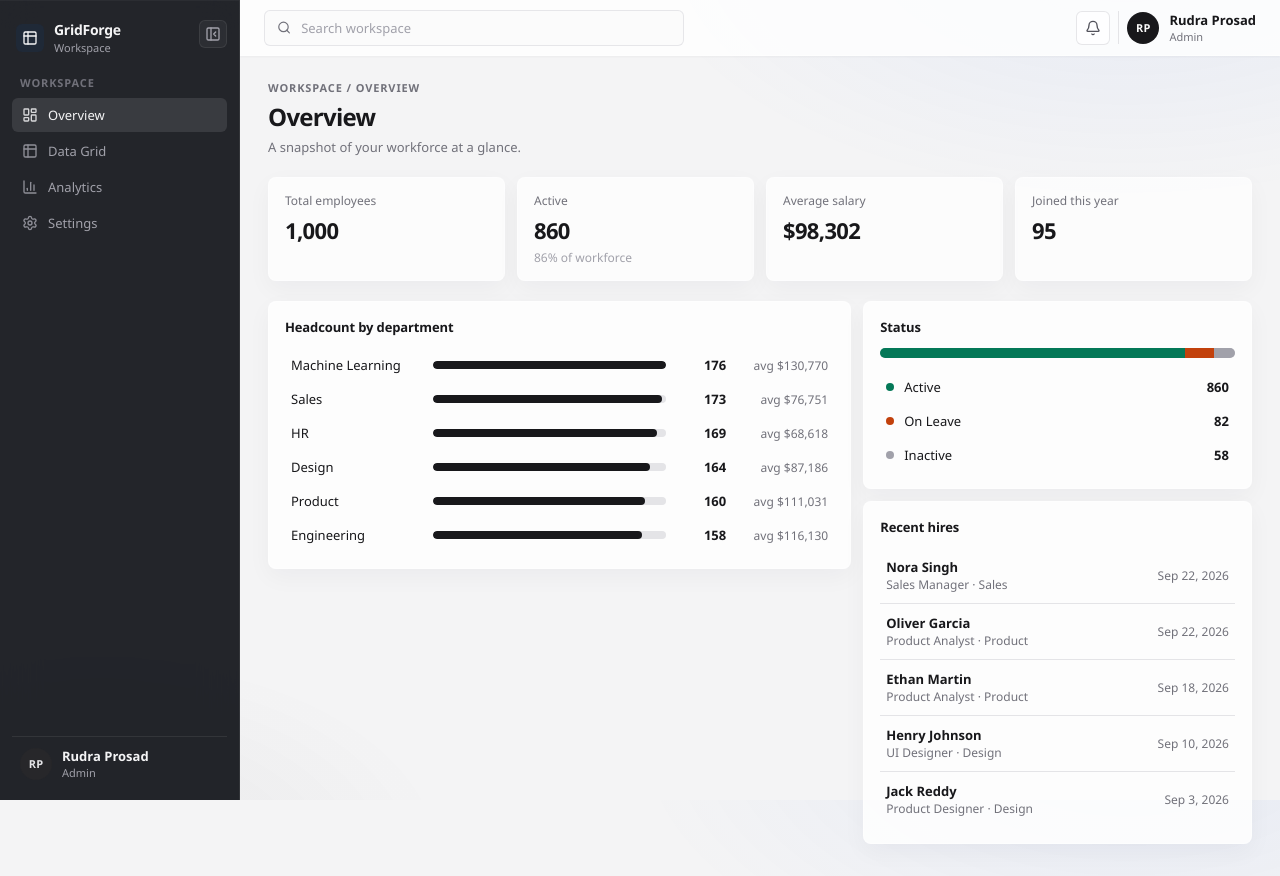
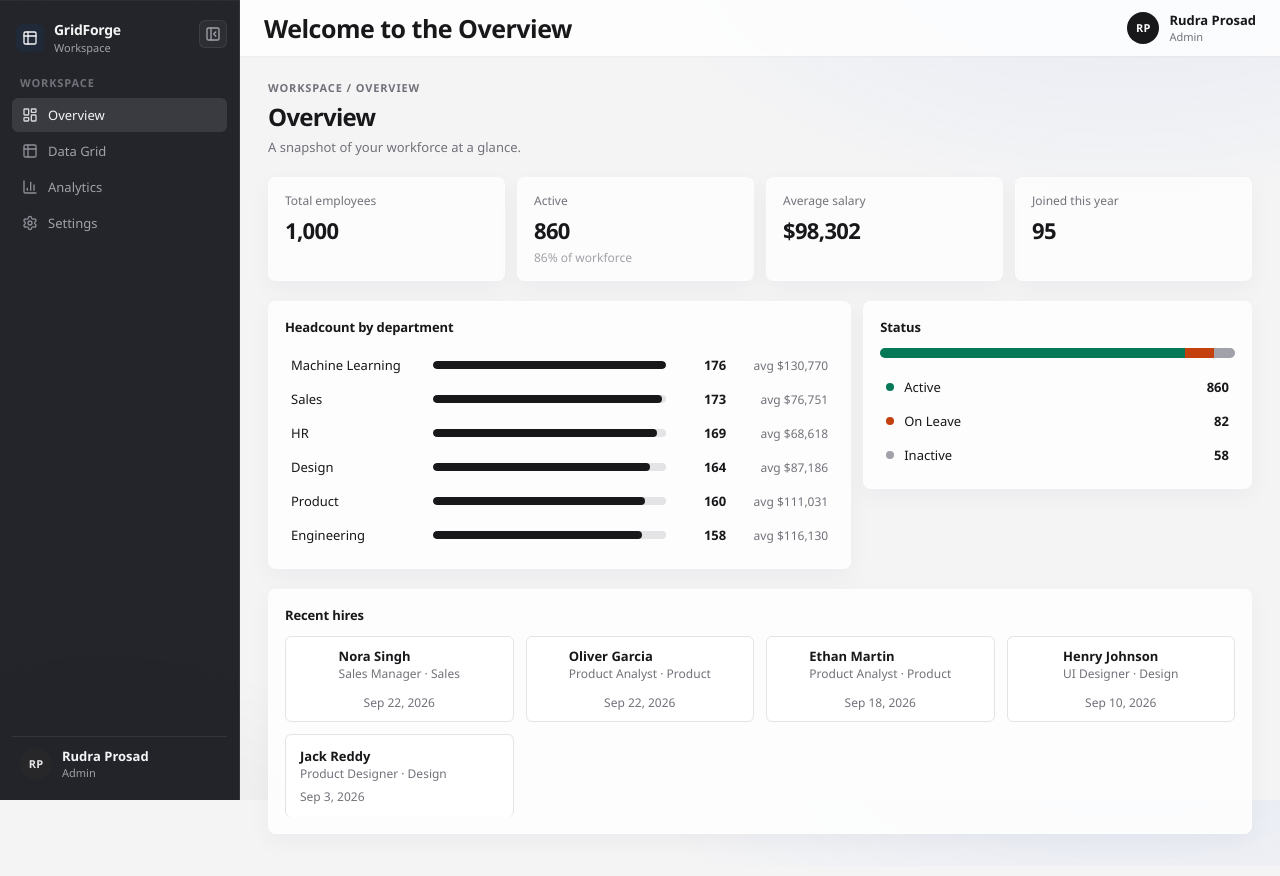
Before and after one commit to Rudra2004-dev/gridforge, a React (Vite) app: page /overview in a window 1280 px wide. Built offline with nearby package versions, Linux system fonts and the light colour scheme.

Commit message:
Added README File

```diff
--- a/src/App.css
+++ b/src/App.css
@@ -258,31 +258,10 @@
   color: var(--text-secondary);
 }
 
-.header-search {
-  display: flex;
-  align-items: center;
-  gap: 8px;
-  flex: 1;
-  max-width: 420px;
-  height: 36px;
-  padding: 0 12px;
-  border: 1px solid rgba(228, 228, 231, 0.9);
-  border-radius: var(--radius-sm);
-  background: rgba(250, 250, 250, 0.72);
-  color: var(--text-muted);
-}
-
-.header-search input {
-  width: 100%;
-  border: 0;
-  outline: none;
-  background: transparent;
-  color: var(--text);
-  font-size: 13px;
-}
-
-.header-search input::placeholder {
-  color: var(--text-faint);
+
+.header-user {
+  padding-left: 0;
+  border-left: 0;
 }
 
 .header-actions {
@@ -304,12 +283,27 @@
   color: var(--text-secondary);
 }
 
+
+.header-heading {
+  min-width: 0;
+  margin: 0;
+  overflow: hidden;
+  text-overflow: ellipsis;
+  white-space: nowrap;
+  font-size: 25px;
+  font-weight: 650;
+  letter-spacing: -0.02em;
+  color: var(--text);
+}
+
 .header-user {
   display: flex;
   align-items: center;
   gap: 10px;
   padding-left: 8px;
   border-left: 1px solid var(--border);
+  padding-left: 0;
+  border-left: 0;
 }
 
 .user-avatar {
@@ -414,6 +408,48 @@
   font-size: 22px;
   font-weight: 650;
   letter-spacing: -0.03em;
+}
+
+
+/* ---------- Overview layout polish ---------- */
+
+/* Side-by-side panels end at the same height (the default is align-items: start) */
+.overview-grid--equal {
+  align-items: stretch;
+}
+
+.panel--fill {
+  display: flex;
+  flex-direction: column;
+}
+
+/* Status has fewer rows than the department chart, so spread its rows
+   evenly instead of leaving empty space at the bottom of the card */
+.panel--fill .status-legend {
+  display: flex;
+  flex: 1;
+  flex-direction: column;
+  justify-content: space-around;
+}
+
+/* Recent hires as a row of cards (5 across on a wide screen, wrapping on narrow ones) */
+.hire-list {
+  display: grid;
+  grid-template-columns: repeat(auto-fit, minmax(200px, 1fr));
+  gap: 12px;
+}
+
+.hire-row,
+.hire-row:last-child {
+  flex-direction: column;
+  align-items: flex-start;
+  justify-content: flex-start;
+  gap: 6px;
+  min-width: 0;
+  padding: 12px 14px;
+  border: 1px solid var(--border);
+  border-radius: var(--radius-sm);
+  background: var(--bg-surface);
 }
 
 .grid-card {
--- a/src/components/layout/Header.tsx
+++ b/src/components/layout/Header.tsx
@@ -1,10 +1,16 @@
-import { Bell, Menu, Search } from "lucide-react";
+import { Menu } from "lucide-react";
+import { useMatches } from "react-router-dom";
+import { getRouteHeading } from "../../lib/routeHandle";
 
 interface HeaderProps {
   onMenuClick: () => void;
 }
 
 function Header({ onMenuClick }: HeaderProps) {
+  // The last match is the deepest active route (the page)
+  const matches = useMatches();
+  const heading = getRouteHeading(matches.at(-1)?.handle);
+
   return (
     <header className="header">
       <button
@@ -16,16 +22,9 @@ function Header({ onMenuClick }: HeaderProps) {
         <Menu size={16} />
       </button>
 
-      <label className="header-search">
-        <Search size={15} />
-        <input type="search" placeholder="Search workspace" />
-      </label>
+      {heading && <p className="header-heading">{heading}</p>}
 
       <div className="header-actions">
-        <button type="button" className="icon-button" aria-label="Notifications">
-          <Bell size={16} />
-        </button>
-
         <div className="header-user">
           <div className="user-avatar" aria-hidden="true">
             RP
--- /dev/null
+++ b/src/lib/routeHandle.ts
@@ -0,0 +1,17 @@
+// Metadata a route can attach via its `handle` field.
+export type RouteHandle = {
+  heading?: string;
+};
+
+// useMatches() types `handle` as unknown, so check it instead of casting.
+export function getRouteHeading(handle: unknown): string | undefined {
+  if (
+    typeof handle === "object" &&
+    handle !== null &&
+    "heading" in handle &&
+    typeof handle.heading === "string"
+  ) {
+    return handle.heading;
+  }
+  return undefined;
+}
--- a/src/pages/OverviewPage.tsx
+++ b/src/pages/OverviewPage.tsx
@@ -73,8 +73,8 @@ function OverviewPage() {
         </article>
       </section>
 
-      <div className="overview-grid">
-        <section className="panel" aria-labelledby="headcount-title">
+            <div className="overview-grid overview-grid--equal">
+        <section className="panel panel--fill" aria-labelledby="headcount-title">
           <h2 className="panel-title" id="headcount-title">
             Headcount by department
           </h2>
@@ -102,17 +102,14 @@ function OverviewPage() {
           </ul>
         </section>
 
-        <div className="overview-side">
-          <section className="panel" aria-labelledby="status-title">
+        <section className="panel panel--fill" aria-labelledby="status-title">
           <h2 className="panel-title" id="status-title">
             Status
           </h2>
           <div
             className="status-bar"
             role="img"
-              aria-label={STATUS_OPTIONS.map(
-                (status) => `${status}: ${statusCounts[status]}`,
-              ).join(", ")}
+            aria-label={STATUS_OPTIONS.map((status) => `${status}: ${statusCounts[status]}`).join(", ")}
           >
             {STATUS_OPTIONS.map((status) => (
               <span
@@ -125,11 +122,7 @@ function OverviewPage() {
           <ul className="status-legend">
             {STATUS_OPTIONS.map((status) => (
               <li key={status}>
-                  <Link
-                    to="/employees"
-                    className="legend-row"
-                    onClick={() => showOnly({ status })}
-                  >
+                <Link to="/employees" className="legend-row" onClick={() => showOnly({ status })}>
                   <span
                     className={`legend-dot status-segment--${STATUS_MODIFIER[status]}`}
                     aria-hidden="true"
@@ -141,6 +134,7 @@ function OverviewPage() {
             ))}
           </ul>
         </section>
+      </div>
 
       <section className="panel" aria-labelledby="hires-title">
         <h2 className="panel-title" id="hires-title">
@@ -160,8 +154,6 @@ function OverviewPage() {
           ))}
         </ul>
       </section>
-        </div>
-      </div>
     </>
   );
 }
--- a/src/router.tsx
+++ b/src/router.tsx
@@ -1,23 +1,43 @@
 import { Navigate, createBrowserRouter } from "react-router-dom";
 import App from "./App";
+import type { RouteHandle } from "./lib/routeHandle";
+import AnalyticsPage from "./pages/AnalyticsPage";
 import EmployeesPage from "./pages/EmployeesPage";
 import NotFoundPage from "./pages/NotFoundPage";
 import OverviewPage from "./pages/OverviewPage";
-import AnalyticsPage from "./pages/AnalyticsPage";
 import SettingsPage from "./pages/SettingsPage";
 
 export const router = createBrowserRouter([
   {
     path: "/",
-    element: <App />, // layout route: sidebar + header, children render in <Outlet />
+    element: <App />,
     children: [
       { index: true, element: <Navigate to="/overview" replace /> },
-      { path: "overview", element: <OverviewPage /> },
-      { path: "employees", element: <EmployeesPage /> },
-      { path: "analytics", element: <AnalyticsPage /> },
-      { path: "settings", element:  <SettingsPage />
+      {
+        path: "overview",
+        element: <OverviewPage />,
+        handle: { heading: "Welcome to the Overview" } satisfies RouteHandle,
       },
-      { path: "*", element: <NotFoundPage /> },
+      {
+        path: "employees",
+        element: <EmployeesPage />,
+        handle: { heading: "Welcome to the Data Grid" } satisfies RouteHandle,
+      },
+      {
+        path: "analytics",
+        element: <AnalyticsPage />,
+        handle: { heading: "Welcome to Analytics" } satisfies RouteHandle,
+      },
+      {
+        path: "settings",
+        element: <SettingsPage />,
+        handle: { heading: "Welcome to Settings" } satisfies RouteHandle,
+      },
+      {
+        path: "*",
+        element: <NotFoundPage />,
+        handle: { heading: "Page not found" } satisfies RouteHandle,
+      },
     ],
   },
 ]);
```
Also changed, not shown: 1 other file (tests, documents, lock files or other folders). Lines whose indentation alone changed are shown as unchanged.
